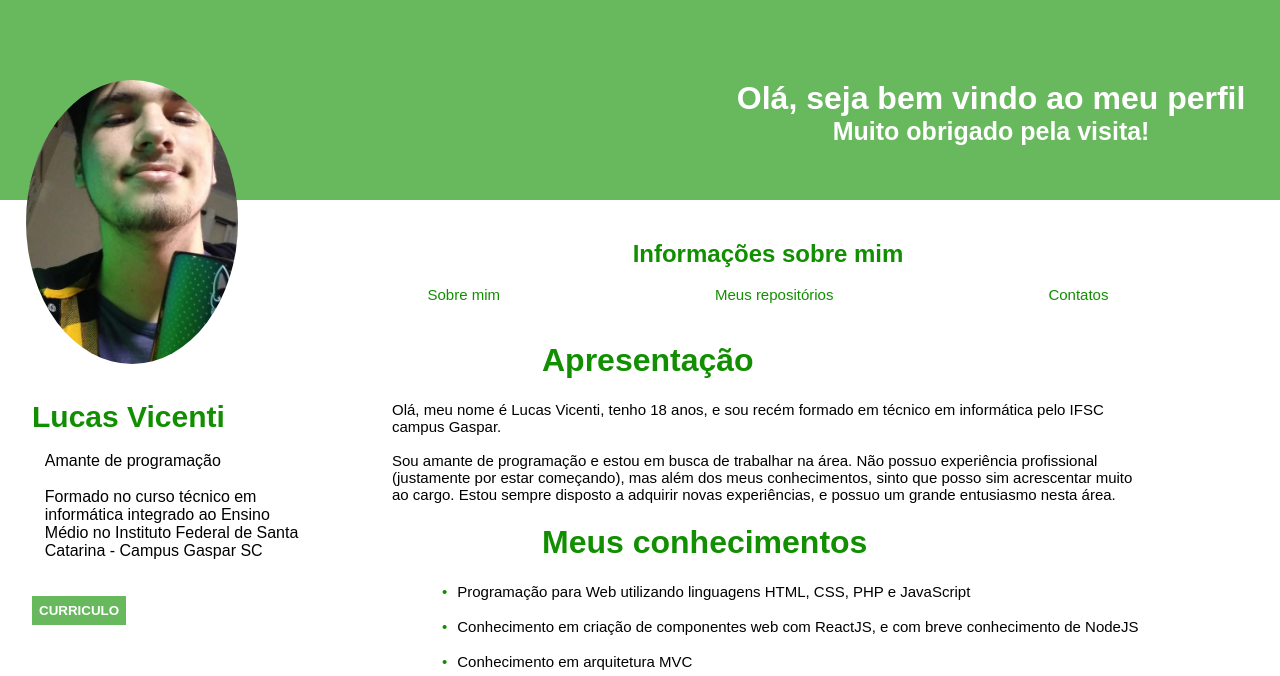
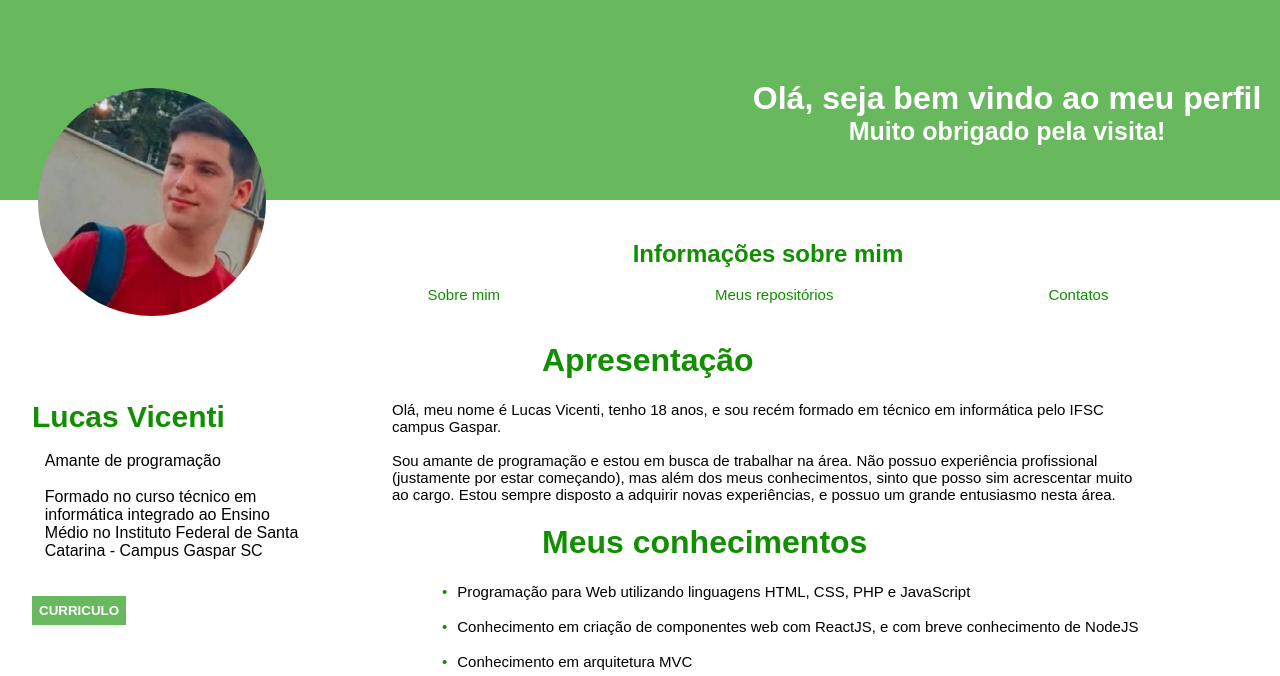
Before and after one commit to LucasVicenti12/Meu-Site, a plain HTML site: page index.html in a window 1280 px wide. Shown: the top 676 px of the page. Drawn offline with Linux system fonts and the light colour scheme.

Commit message:
Update profile

```diff
--- a/styles/style.css
+++ b/styles/style.css
@@ -18,14 +18,14 @@ body{
     background-color: rgba(17, 143, 0, 0.63);
 }
 #img_perfil{
-    width: 15vw;
-    height: 33vh;
+    min-width: 13em;
+    min-height: 13em;
     position: relative;
-    top: 10vh;
-    left: 2vw;
+    top: 11vh;
+    left: 3vw;
     background-color: blueviolet;
-    background-image: url("../images/perfil.jpeg");
-    background-size: 38vh;
+    background-image: url("../images/foto-perfil.jfif");
+    background-size: 120%;
     background-repeat: no-repeat;
     background-position: center;
     border-radius: 50%;
```
Also changed, not shown: images/foto-perfil.jfif (added).
